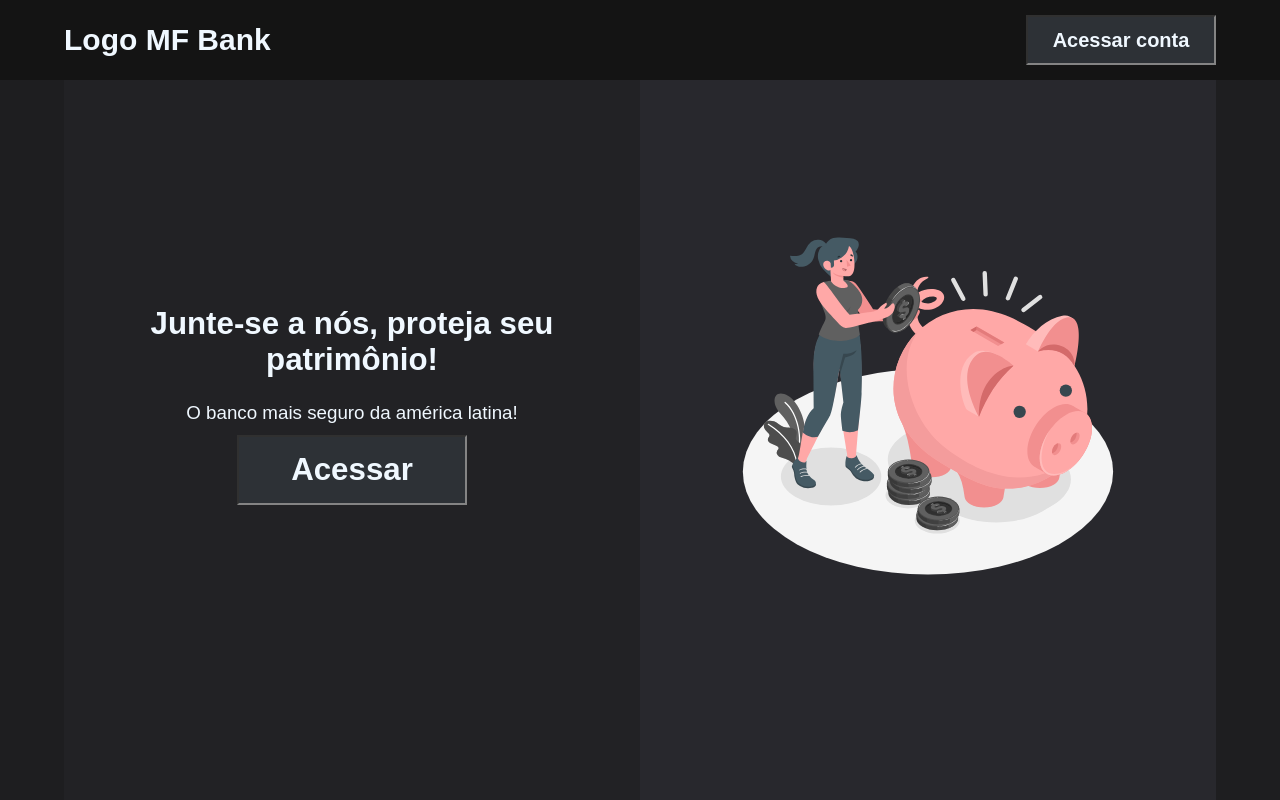
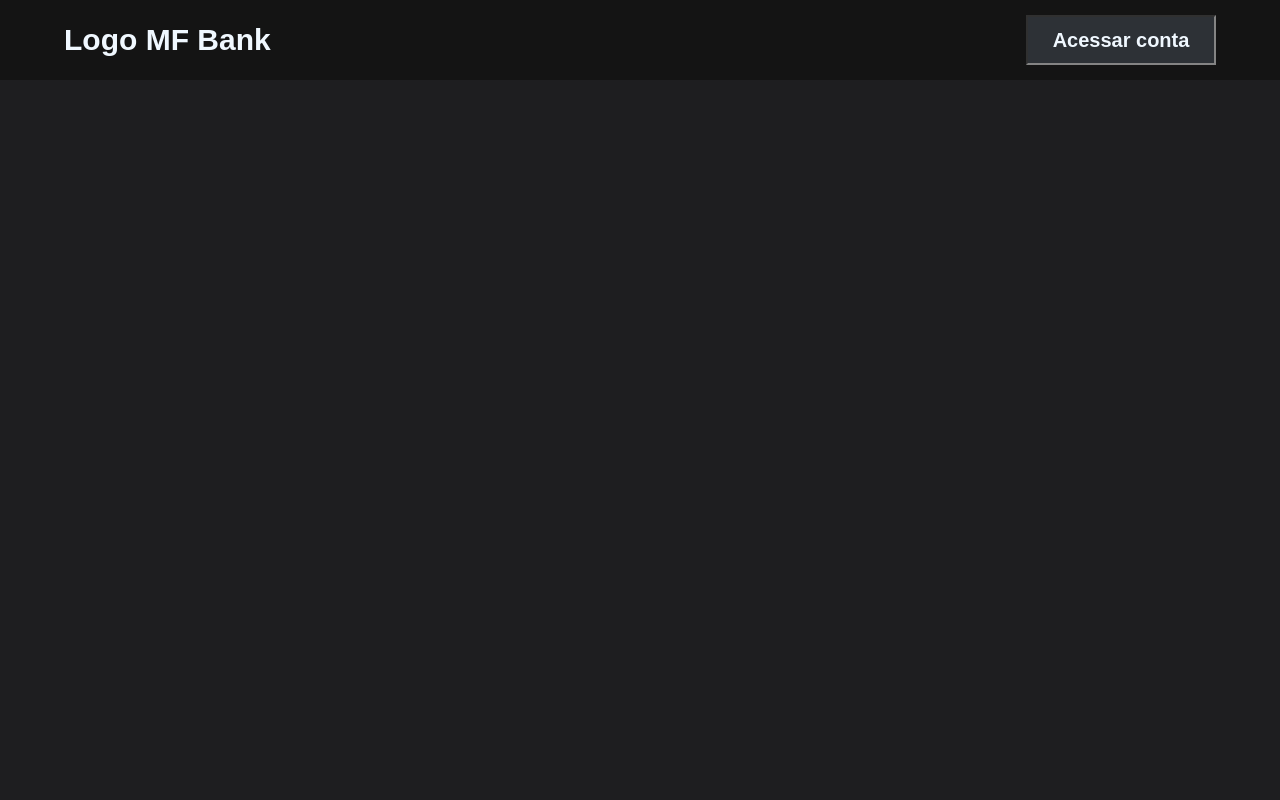
Before and after one commit to FabricioSobrinho/MF-Bank, a React (Vite) app: page /login in a window 1280 px wide. Built offline with nearby package versions, Linux system fonts and the light colour scheme.

Commit message:
Feat: configured react router and the first app route

```diff
--- a/src/App.jsx
+++ b/src/App.jsx
@@ -3,6 +3,7 @@
 // import elements and icos
 import NavBar from "./Layouts/Components/NavBar";
 // import extras dependencies
+import { BrowserRouter as Router, Routes, Route } from "react-router-dom";
 
 // Import pages
 import InitialScreen from "./Pages/InitialScreen";
@@ -13,11 +14,14 @@ import Container from "./Layouts/Components/Container";
 function App() {
   return (
     <>
-      <NavBar />
-
-      <Container>
-        <InitialScreen />
-      </Container>
+      <Router>
+        <NavBar />
+        <Container>
+          <Routes>
+            <Route exact element={<InitialScreen />} path="/" />
+          </Routes>
+        </Container>
+      </Router>
     </>
   );
 }
```
